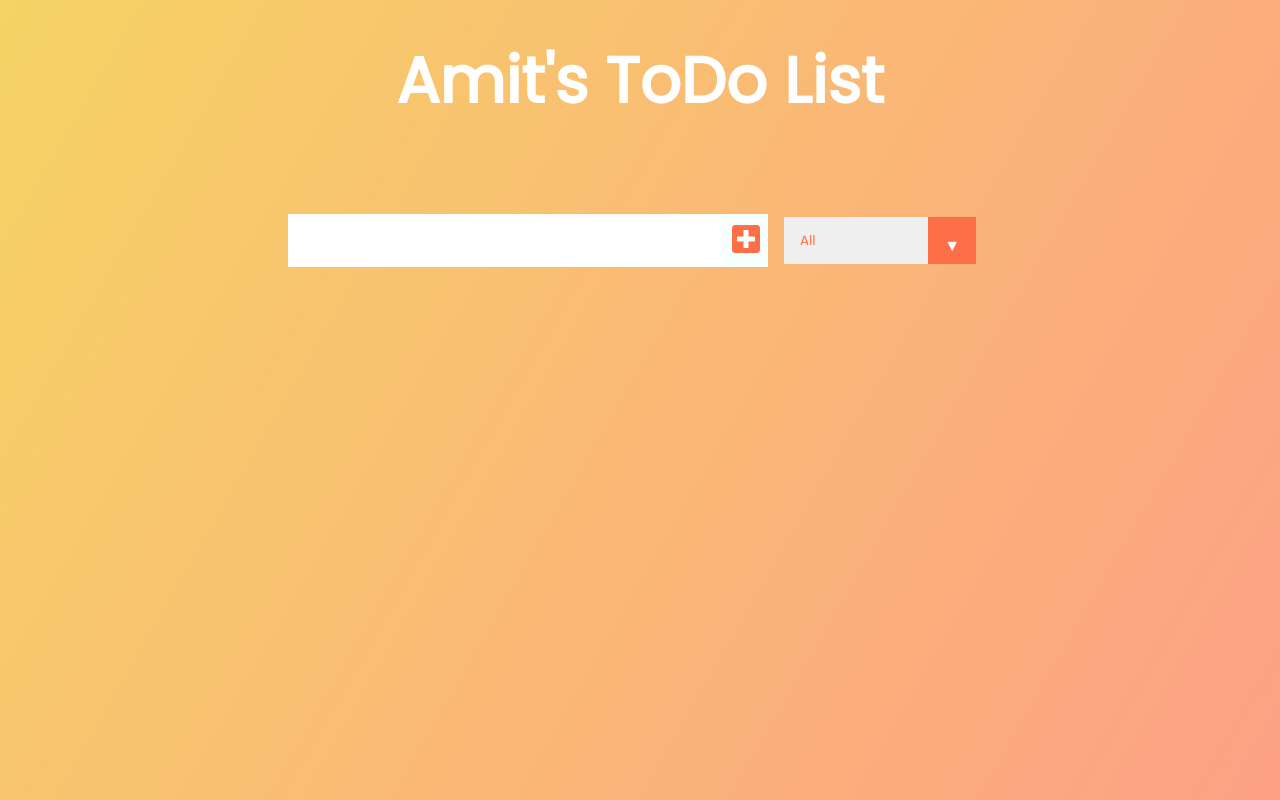
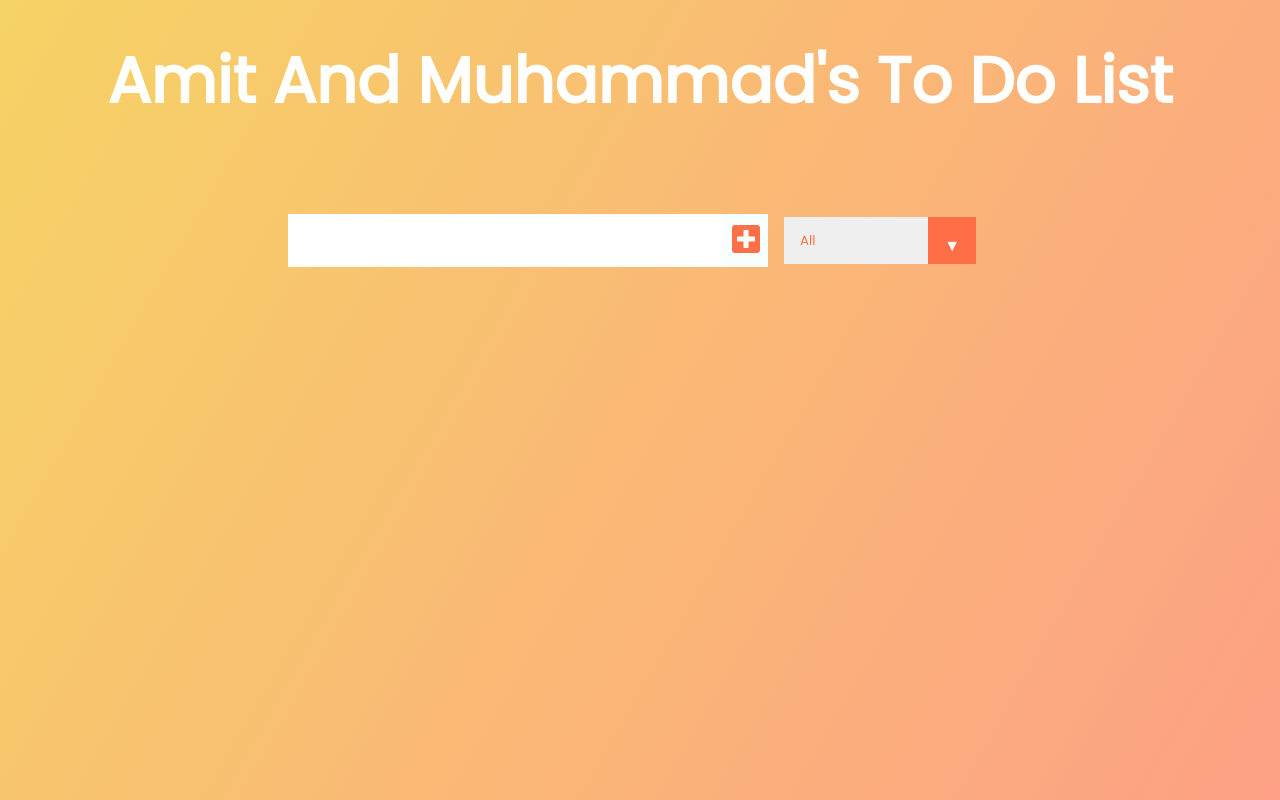
Before and after one commit to AmitSel/To-Do-Project, a React (Create React App) app: page / in a window 1280 px wide. Built offline with nearby package versions, Linux system fonts and the light colour scheme.

Commit message:
Changed The Name of Th e APP

```diff
--- a/src/App.js
+++ b/src/App.js
@@ -57,7 +57,7 @@ function App() {
   return (
     <div className="App">
       <header>
-        <h1>Amit's ToDo List</h1>
+        <h1>Amit And Muhammad's To Do List</h1>
       </header>
       {/* HTML Element */}
       <Form
```
